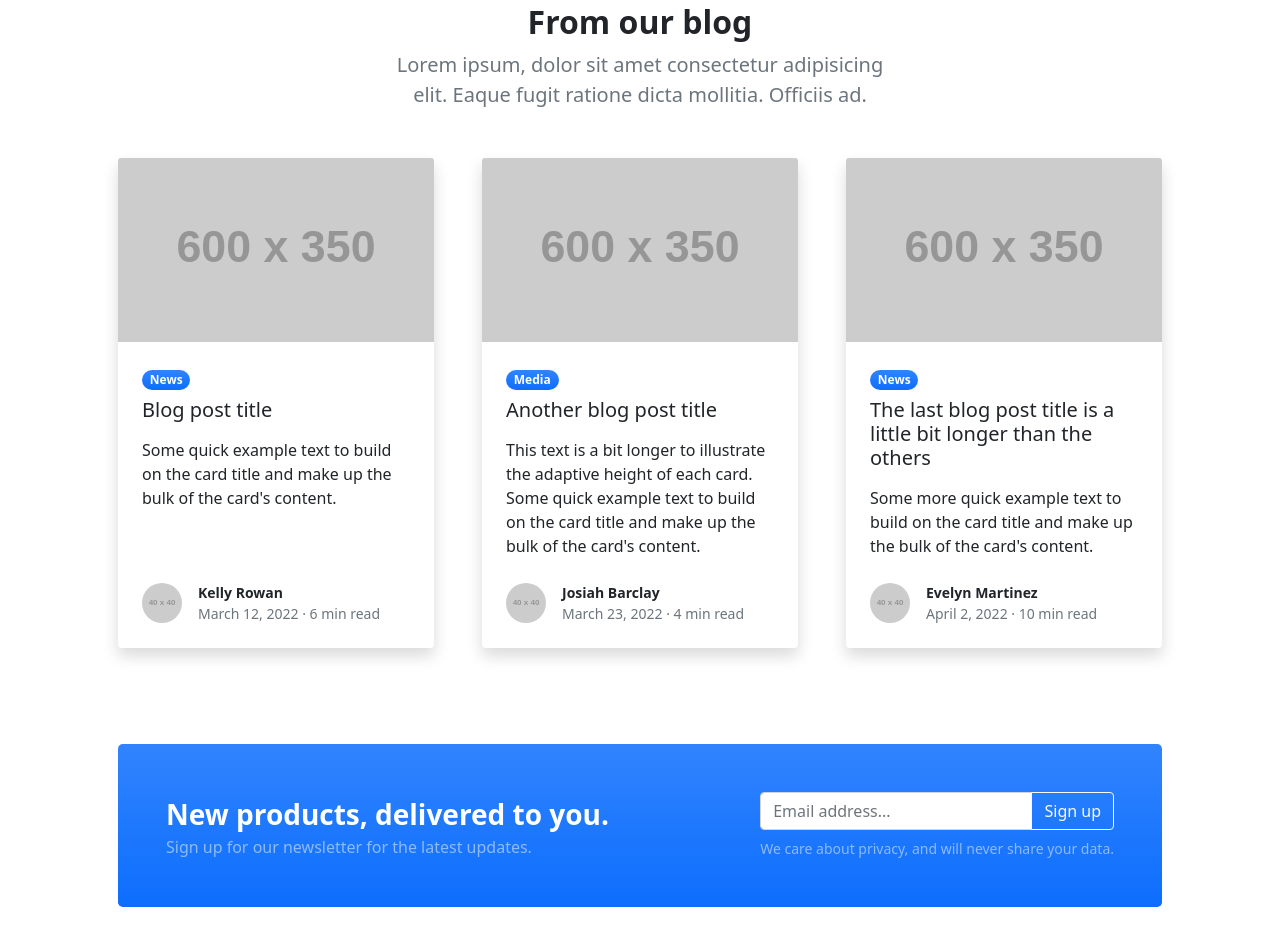
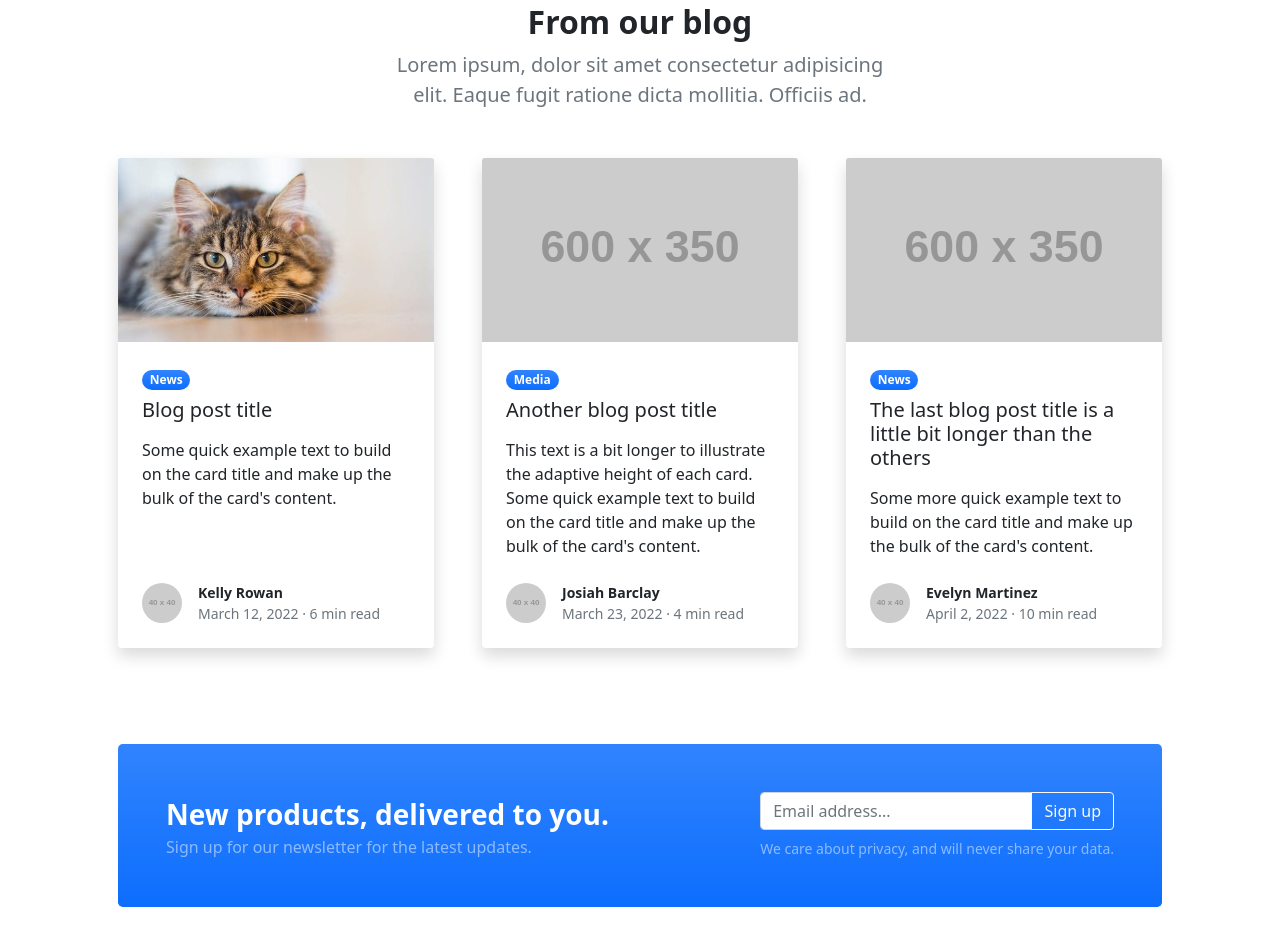
Before and after one commit to siaosyuan/my-first-website, a plain HTML site: page index.html in a window 1280 px wide. Shown: the part 1588-2534 px from the top of the page. Drawn offline with nearby package versions, Linux system fonts and the light colour scheme; placeholder pictures from the web are drawn by us.

Commit message:
change image

```diff
--- a/index.html
+++ b/index.html
@@ -129,7 +129,7 @@
                     <div class="row gx-5">
                         <div class="col-lg-4 mb-5">
                             <div class="card h-100 shadow border-0">
-                                <img class="card-img-top" src="https://dummyimage.com/600x350/ced4da/6c757d" alt="..." />
+                                <img class="card-img-top" src="assets/cat1.jpeg" alt="..." />
                                 <div class="card-body p-4">
                                     <div class="badge bg-primary bg-gradient rounded-pill mb-2">News</div>
                                     <a class="text-decoration-none link-dark stretched-link" href="#!"><h5 class="card-title mb-3">Blog post title</h5></a>
```
Also changed, not shown: assets/cat1.jpeg (added).
